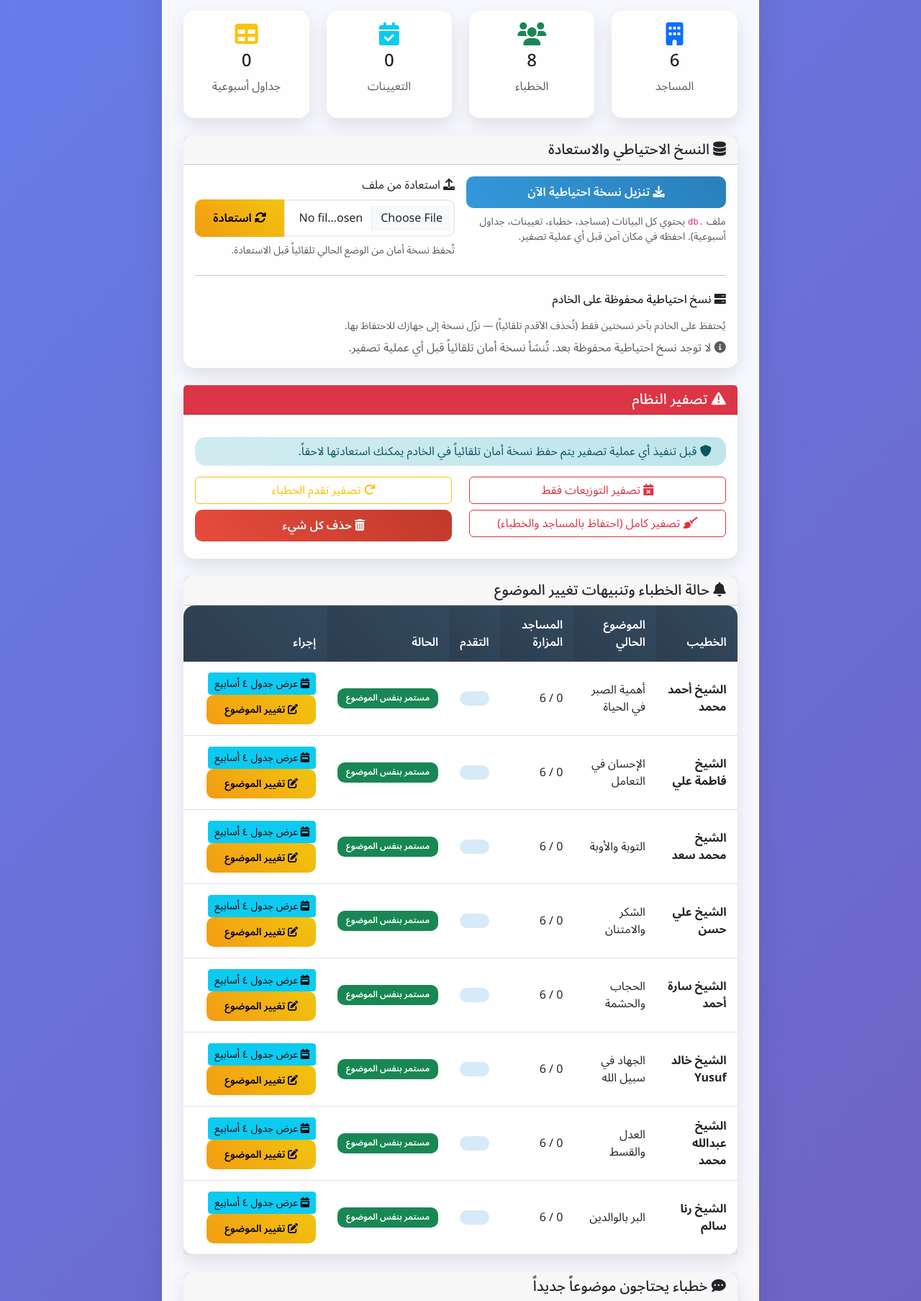
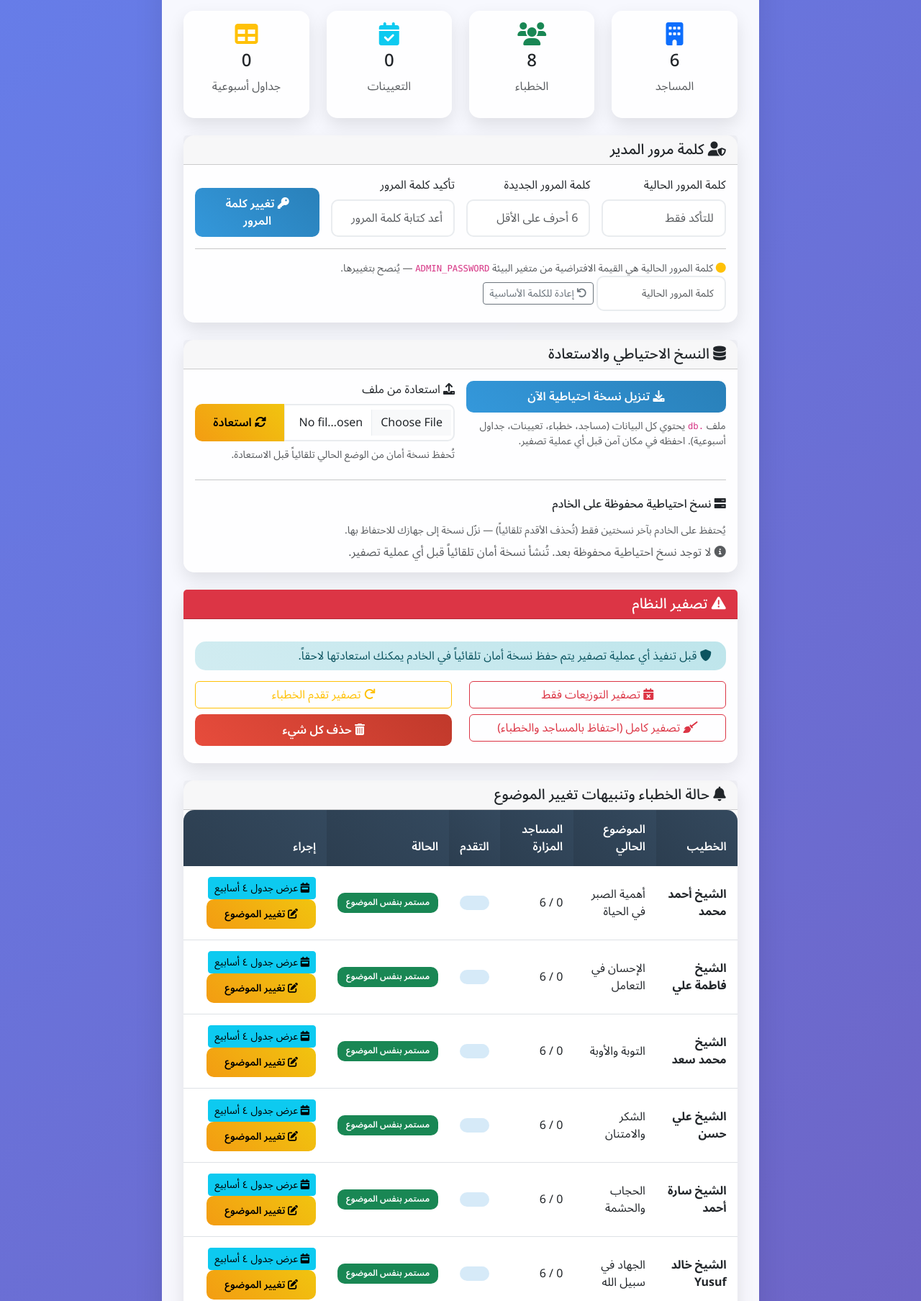
Before and after one commit to abdomakrt/mosqi, a Flask app: page /settings in a window 1280 px wide. Shown: the part 171-1978 px from the top of the page at 72% size. Run offline with Flask 3, Linux system fonts and the light colour scheme; the visitor is signed in with stand-in values (Sample User, id 1); data comes from the database, SQL or seed files in the repository; data that the repository does not hold is empty.

Commit message:
fix: صفحات المساجد مع بيانات قديمة (capacity/created_at = NULL) + تغيير كلمة مرور المدير
إصلاح أخطاء قديمة في القوالب تظهر عند استعادة نسخ قديمة:
- mosques.html: sum(attribute='capacity') كان يفشل عند وجود مسجد بلا سعة (NULL)
  → تم حساب الإجمالي في Python مع تجاهل القيم الفارغة
- mosques.html: created_at.strftime كان يفشل عند وجود NULL
- api_assignment_details: نفس المشكلة في تاريخ الإنشاء

تغيير كلمة مرور المدير من الإعدادات:
- جدول app_setting (مفتاح/قيمة) يُنشأ تلقائياً عبر migrate.py
- كلمة المرور تُخزَّن مشفّرة (Werkzeug) في app_setting
- إن لم تُضبط، تُستخدم قيمة ADMIN_PASSWORD من متغير البيئة
- مسارات: /settings/admin/password و /settings/admin/password/reset
- تحقق: 6 أحرف على الأقل + تطابق التأكيد + التحقق من الحالية

```diff
--- a/app.py
+++ b/app.py
@@ -116,6 +116,41 @@ def whatsapp_link(phone, name, message=None):
     return 'https://wa.me/%s?text=%s' % (number, quote(message))
 
 
+ADMIN_PASSWORD_KEY = 'admin_password_hash'
+
+
+def verify_admin_password(password):
+    """التحقق من كلمة مرور المدير.
+
+    - إذا كانت هناك كلمة مرور مخزّنة في قاعدة البيانات (غيّرها من الإعدادات) فهي المعتمدة
+    - وإلا تُستخدم كلمة المرور من متغير البيئة ADMIN_PASSWORD
+    """
+    if not password:
+        return False
+
+    stored = None
+    try:
+        stored = AppSetting.get(ADMIN_PASSWORD_KEY)
+    except Exception:
+        stored = None
+
+    if stored:
+        try:
+            return check_password_hash(stored, password)
+        except Exception:
+            return False
+
+    return password == ADMIN_PASSWORD
+
+
+def admin_password_source():
+    """مصدر كلمة مرور المدير الحالية: 'database' أو 'environment'"""
+    try:
+        return 'database' if AppSetting.get(ADMIN_PASSWORD_KEY) else 'environment'
+    except Exception:
+        return 'environment'
+
+
 # ---------- إدارة الجلسة ----------
 
 def is_logged_in():
@@ -325,6 +360,43 @@ class WeeklySchedule(db.Model):
         }
 
 
+class AppSetting(db.Model):
+    """إعدادات التطبيق (مفتاح / قيمة) - مثل كلمة مرور المدير"""
+    __tablename__ = 'app_setting'
+
+    key = db.Column(db.String(100), primary_key=True)
+    value = db.Column(db.Text)
+    updated_at = db.Column(db.DateTime, default=datetime.utcnow)
+
+    def __repr__(self):
+        return f'<AppSetting {self.key}>'
+
+    @staticmethod
+    def get(key, default=None):
+        row = AppSetting.query.get(key)
+        return row.value if row is not None else default
+
+    @staticmethod
+    def set(key, value):
+        row = AppSetting.query.get(key)
+        if row is None:
+            row = AppSetting(key=key)
+        row.value = value
+        row.updated_at = datetime.utcnow()
+        db.session.add(row)
+        db.session.commit()
+        return row
+
+    @staticmethod
+    def delete(key):
+        row = AppSetting.query.get(key)
+        if row is not None:
+            db.session.delete(row)
+            db.session.commit()
+            return True
+        return False
+
+
 # ============================================
 # خوارزمية التوزيع الذكية
 # ============================================
@@ -593,7 +665,9 @@ def mosques():
     mosques = Mosque.query.all()
     # Convert SQLAlchemy models to dictionaries for JSON serialization
     mosque_list = [mosque.to_dict() for mosque in mosques]
-    return render_template('mosques.html', mosques=mosque_list)
+    # إجمالي الطاقة الاستيعابية (تجاهل المساجد بدون سعة مسجلة)
+    total_capacity = sum(m.capacity or 0 for m in mosques)
+    return render_template('mosques.html', mosques=mosque_list, total_capacity=total_capacity)
 
 
 @app.route('/mosque/add', methods=['POST'])
@@ -1086,6 +1160,46 @@ def settings_backup_restore_local(name):
     return redirect(url_for('settings'))
 
 
+@app.route('/settings/admin/password', methods=['POST'])
+@admin_required
+def settings_change_admin_password():
+    """تغيير كلمة مرور المدير"""
+    new_password = request.form.get('new_password', '') or ''
+    confirm_password = request.form.get('confirm_password', '') or ''
+    current_password = request.form.get('current_password', '') or ''
+
+    if len(new_password) < 6:
+        flash('كلمة المرور الجديدة يجب أن تكون 6 أحرف على الأقل', 'error')
+        return redirect(url_for('settings'))
+
+    if new_password != confirm_password:
+        flash('كلمة المرور الجديدة وتأكيدها غير متطابقين', 'error')
+        return redirect(url_for('settings'))
+
+    # التحقق من كلمة المرور الحالية (إ 추가ً إلى تسجيل الدخول الحالي)
+    if current_password and not verify_admin_password(current_password):
+        flash('كلمة المرور الحالية غير صحيحة', 'error')
+        return redirect(url_for('settings'))
+
+    AppSetting.set(ADMIN_PASSWORD_KEY, generate_password_hash(new_password))
+    flash('تم تغيير كلمة مرور المدير بنجاح', 'success')
+    return redirect(url_for('settings'))
+
+
+@app.route('/settings/admin/password/reset', methods=['POST'])
+@admin_required
+def settings_reset_admin_password():
+    """الرجوع إلى كلمة المرور من متغير البيئة ADMIN_PASSWORD"""
+    current_password = request.form.get('current_password', '') or ''
+    if not verify_admin_password(current_password):
+        flash('كلمة المرور الحالية غير صحيحة', 'error')
+        return redirect(url_for('settings'))
+
+    AppSetting.delete(ADMIN_PASSWORD_KEY)
+    flash('تمت إعادة كلمة مرور المدير إلى القيمة الأساسية (متغير البيئة ADMIN_PASSWORD)', 'success')
+    return redirect(url_for('settings'))
+
+
 @app.route('/settings')
 @admin_required
 def settings():
@@ -1118,7 +1232,8 @@ def settings():
                          schedules=schedules,
                          week_dates=week_dates,
                          total_mosques=total_mosques,
-                         backups=list_local_backups())
+                         backups=list_local_backups(),
+                         admin_password_source=admin_password_source())
 
 
 @app.route('/settings/reset/distributions', methods=['POST'])
@@ -1367,7 +1482,7 @@ def api_assignment_details(assignment_id):
 
     details = assignment.to_dict()
     details.update({
-        'created_at': assignment.created_at.strftime('%Y-%m-%d %H:%M:%S')
+        'created_at': assignment.created_at.strftime('%Y-%m-%d %H:%M:%S') if assignment.created_at else '-'
     })
 
     return jsonify(details)
@@ -1640,7 +1755,7 @@ def login():
 
         if role == 'admin':
             password = request.form.get('password', '') or ''
-            if password and password == ADMIN_PASSWORD:
+            if password and verify_admin_password(password):
                 login_admin()
                 flash('تم تسجيل الدخول كمدير بنجاح', 'success')
                 return redirect(url_for('settings'))
--- a/migrate.py
+++ b/migrate.py
@@ -18,6 +18,16 @@ import sqlite3
 
 BASE_DIR = os.path.dirname(os.path.abspath(__file__))
 DB_PATH = os.path.join(BASE_DIR, 'instance', 'khutba_distribution.db')
+
+# جداول يُنشأ إن لم تكن موجودة (إضافة فقط - لا حذف ولا إعادة تسمية)
+CREATE_TABLES = [
+    ("""CREATE TABLE IF NOT EXISTS app_setting (
+            key TEXT NOT NULL,
+            value TEXT,
+            updated_at DATETIME,
+            PRIMARY KEY (key)
+        )""", 'app_setting'),
+]
 
 # الأعمدة المضافة: (اسم الجدول، [(اسم العمود, تعريف العمود), ...])
 MIGRATIONS = {
@@ -53,6 +63,14 @@ def run_migrations(db_path=DB_PATH, verbose=True):
     conn = sqlite3.connect(db_path)
     try:
         cursor = conn.cursor()
+
+        # إنشاء الجداول الناقصة (إضافة فقط)
+        for create_sql, table_name in CREATE_TABLES:
+            if not _table_exists(cursor, table_name):
+                cursor.execute(create_sql)
+                applied.append('%s (table)' % table_name)
+                if verbose:
+                    print("[migrate] تم إنشاء الجدول %s" % table_name)
 
         for table_name, columns in MIGRATIONS.items():
             if not _table_exists(cursor, table_name):
--- a/templates/mosques.html
+++ b/templates/mosques.html
@@ -33,7 +33,7 @@
         <div class="card text-center">
             <div class="card-body">
                 <i class="fas fa-users fa-2x text-success mb-2"></i>
-                <h4>{{ mosques|sum(attribute='capacity') or 0 }}</h4>
+                <h4>{{ total_capacity or 0 }}</h4>
                 <p class="text-muted">إجمالي الطاقة الاستيعابية</p>
             </div>
         </div>
@@ -93,7 +93,7 @@
                                     <td>
                                         <span class="badge bg-info">{{ mosque.capacity or 0 }} مصلي</span>
                                     </td>
-                                    <td>{{ mosque.created_at.strftime('%Y-%m-%d') }}</td>
+                                    <td>{{ mosque.created_at.strftime('%Y-%m-%d') if mosque.created_at else '-' }}</td>
                                     <td>
                                         <div class="btn-group" role="group">
                                             <button class="btn btn-sm btn-outline-primary"
--- a/templates/settings.html
+++ b/templates/settings.html
@@ -46,6 +46,66 @@
                 <i class="fas fa-table fa-2x text-warning mb-2"></i>
                 <h4>{{ schedules|length }}</h4>
                 <p class="text-muted">جداول أسبوعية</p>
+            </div>
+        </div>
+    </div>
+</div>
+
+<!-- كلمة مرور المدير -->
+<div class="row mb-4">
+    <div class="col-12">
+        <div class="card">
+            <div class="card-header">
+                <h5 class="mb-0"><i class="fas fa-user-shield"></i> كلمة مرور المدير</h5>
+            </div>
+            <div class="card-body">
+                <form method="POST" action="{{ url_for('settings_change_admin_password') }}"
+                      onsubmit="return confirm('هل تريد تغيير كلمة مرور المدير؟');">
+                    <div class="row g-3 align-items-end">
+                        <div class="col-md-3">
+                            <label class="form-label" for="currentPass">كلمة المرور الحالية</label>
+                            <input type="password" class="form-control" id="currentPass" name="current_password"
+                                   placeholder="للتأكد فقط" autocomplete="current-password">
+                        </div>
+                        <div class="col-md-3">
+                            <label class="form-label" for="newPass">كلمة المرور الجديدة</label>
+                            <input type="password" class="form-control" id="newPass" name="new_password" minlength="6"
+                                   placeholder="6 أحرف على الأقل" autocomplete="new-password">
+                        </div>
+                        <div class="col-md-3">
+                            <label class="form-label" for="confirmPass">تأكيد كلمة المرور</label>
+                            <input type="password" class="form-control" id="confirmPass" name="confirm_password" minlength="6"
+                                   placeholder="أعد كتابة كلمة المرور" autocomplete="new-password">
+                        </div>
+                        <div class="col-md-3">
+                            <button type="submit" class="btn btn-primary w-100">
+                                <i class="fas fa-key"></i> تغيير كلمة المرور
+                            </button>
+                        </div>
+                    </div>
+                </form>
+
+                <hr class="my-3">
+                <div class="d-flex justify-content-between align-items-center flex-wrap">
+                    <small class="text-muted">
+                        {% if admin_password_source == 'database' %}
+                            <i class="fas fa-circle text-success"></i>
+                            كلمة المرور الحالية مُعدَّلة ومحفوظة مشفّرة في قاعدة البيانات.
+                        {% else %}
+                            <i class="fas fa-circle text-warning"></i>
+                            كلمة المرور الحالية هي القيمة الافتراضية من متغير البيئة
+                            <code>ADMIN_PASSWORD</code> — يُنصح بتغييرها.
+                        {% endif %}
+                    </small>
+                    <form method="POST" action="{{ url_for('settings_reset_admin_password') }}"
+                          onsubmit="return confirm('الرجوع إلى كلمة المرور الأساسية (ADMIN_PASSWORD)؟');">
+                        <input type="password" class="form-control form-control-sm d-inline-block"
+                               style="width: 180px" name="current_password" placeholder="كلمة المرور الحالية">
+                        <button type="submit" class="btn btn-sm btn-outline-secondary">
+                            <i class="fas fa-undo"></i> إعادة للكلمة الأساسية
+                        </button>
+                    </form>
+                </div>
             </div>
         </div>
     </div>
```
